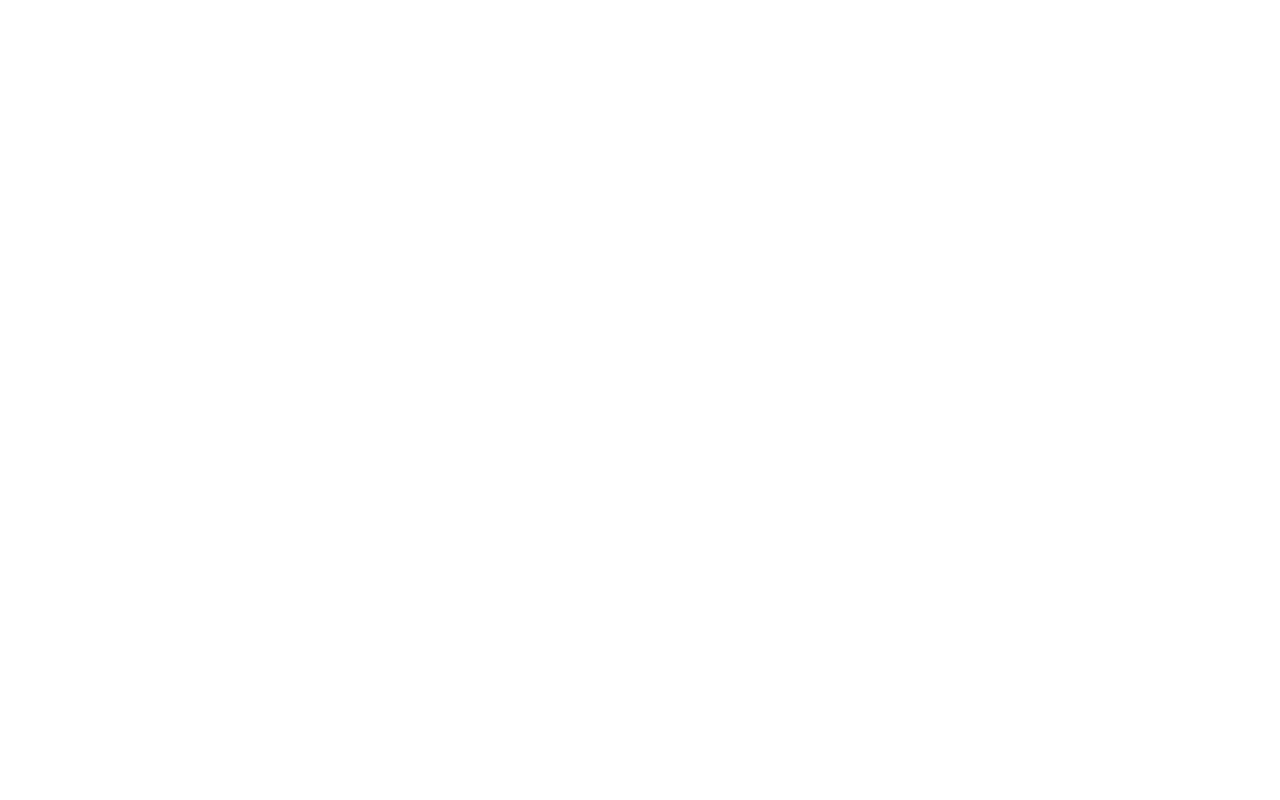
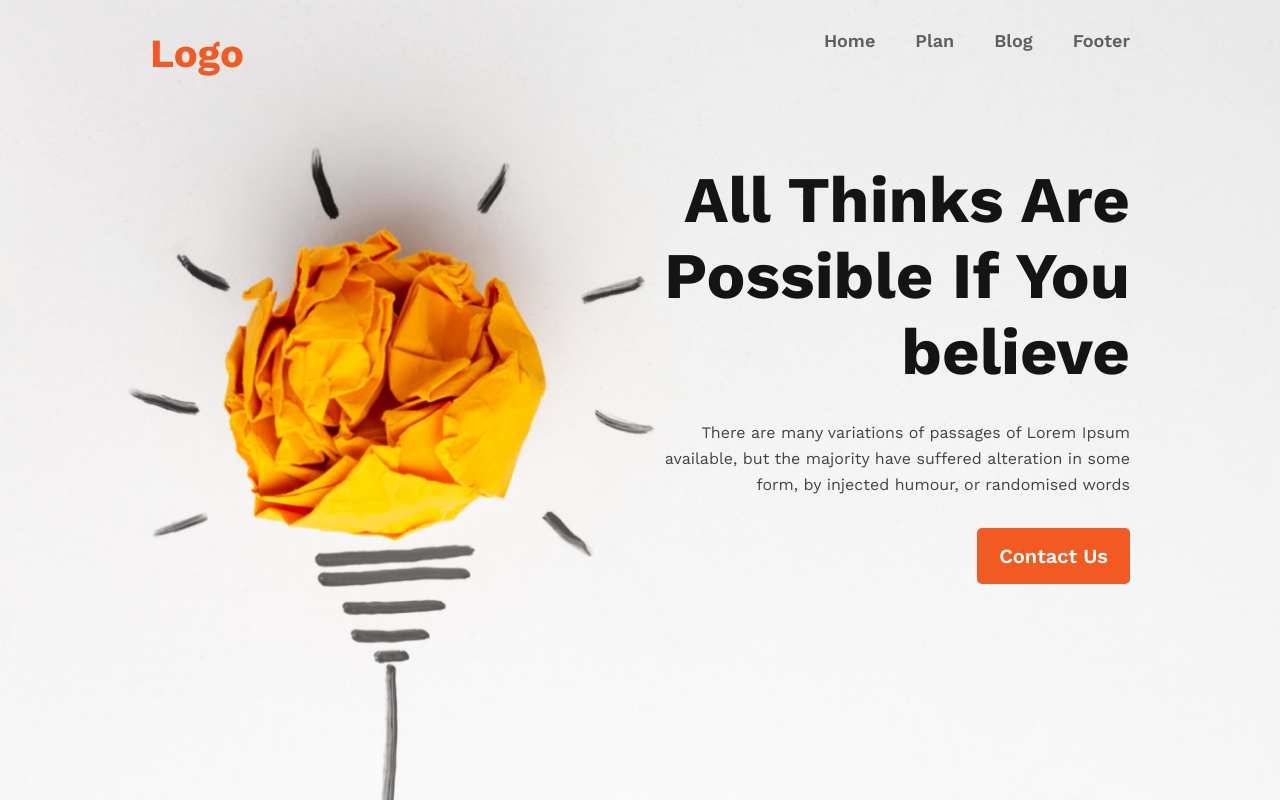
Before and after one commit to BakiAbdullah/new-year-new-me, a plain HTML site: page index.html in a window 1280 px wide. Drawn offline with nearby package versions, Linux system fonts and the light colour scheme.

Commit message:
Added hero Section

```diff
--- a/index.html
+++ b/index.html
@@ -1,5 +1,6 @@
 <!DOCTYPE html>
 <html lang="en">
+
 <head>
  <meta charset="UTF-8">
  <meta http-equiv="X-UA-Compatible" content="IE=edge">
@@ -8,7 +9,39 @@
  <link rel="icon" href="images/icons/web.png">
  <link rel="stylesheet" href="styles/style.css">
 </head>
+
 <body>
+ <header class="banner_container">
+  <!-- Nav Section Starts -->
+  <nav class="navbar">
+   <div class="logo">
+    <h5>Logo</h5>
+   </div>
+   <div class="nav_item">
+    <a href="">Home</a>
+    <a href="">Plan</a>
+    <a href="">Blog</a>
+    <a href="">Footer</a>
+   </div>
+  </nav>
+  <!-- Nav Section Ends -->
 
+  <!-- banner_content -->
+  <div class="banner_content">
+   <h1 class="banner_heading">All Thinks Are<br> Possible If You <br> believe</h1>
+   <p class="title_description">There are many variations of passages of Lorem Ipsum <br> available, but the majority have
+    suffered alteration in some <br>
+    form, by injected humour, or randomised words</p>
+   <button class="btn-primary">Contact Us</button>
+  </div>
+  <!-- banner_content ends -->
+ </header>
+ <main>
+
+ </main>
+ <footer>
+
+ </footer>
 </body>
+
 </html>
--- a/styles/style.css
+++ b/styles/style.css
@@ -1,6 +1,63 @@
-@import url('https://fonts.googleapis.com/css2?family=Work+Sans:wght@400;600;700&display=swap');
+@import url("https://fonts.googleapis.com/css2?family=Work+Sans:wght@400;600;700&display=swap");
 
-*{
- margin: 0;
- font-family: 'Work Sans', sans-serif;
+* {
+  margin: 0;
+  font-family: "Work Sans", sans-serif;
 }
+
+/* Nav Section Starts */
+.banner_container {
+  background-image: url(../images/banner/banner1.png);
+  background-repeat: no-repeat;
+  background-position: cover;
+  background-size: cover;
+  height: 100vh;
+}
+
+.navbar {
+  display: flex;
+  justify-content: space-between;
+  padding: 30px 150px;
+}
+.nav_item a {
+  text-decoration: none;
+  color: #605f5e;
+  font-size: 18px;
+  font-weight: 600;
+}
+.nav_item {
+  display: flex;
+  gap: 40px;
+}
+.logo h5 {
+  font-size: 40px;
+  color: #f15b22;
+}
+/* Nav Section Ends */
+
+.banner_content {
+  text-align: right;
+  padding: 55px 150px;
+}
+.banner_heading{
+  color: #151414;
+  font-weight: 700;
+  font-size: 65px;
+  line-height: 76px;
+}
+.title_description {
+  font-weight: 400;
+  font-size: 16px;
+  line-height: 26px;
+  color: #444343;
+  margin: 30px 0;
+}
+.btn-primary {
+  font-weight: 600;
+  font-size: 20px;
+  color: #fff;
+  background-color: #f15b22;
+  border-radius: 5px;
+  border: none;
+  padding: 16px 22px;
+}
```
